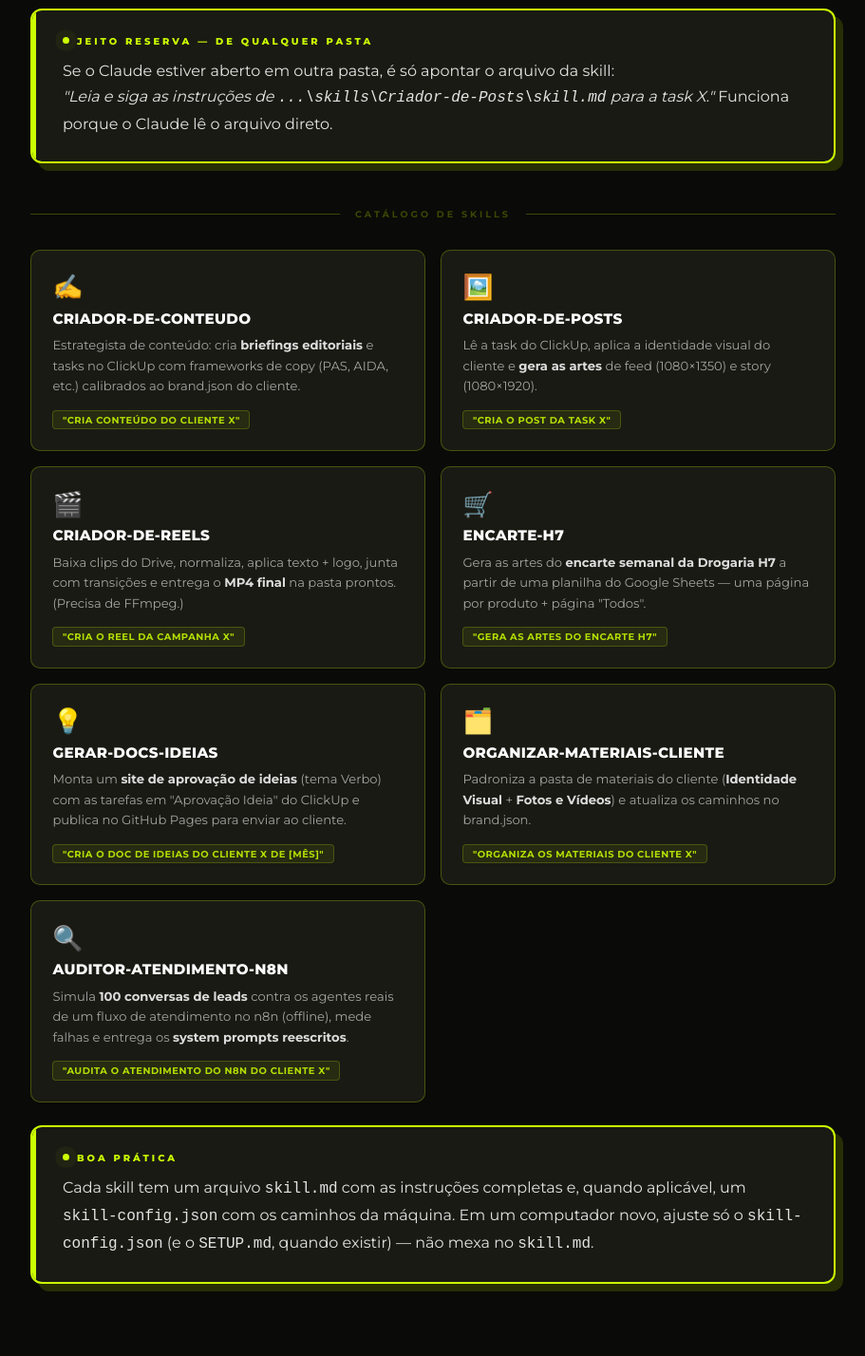
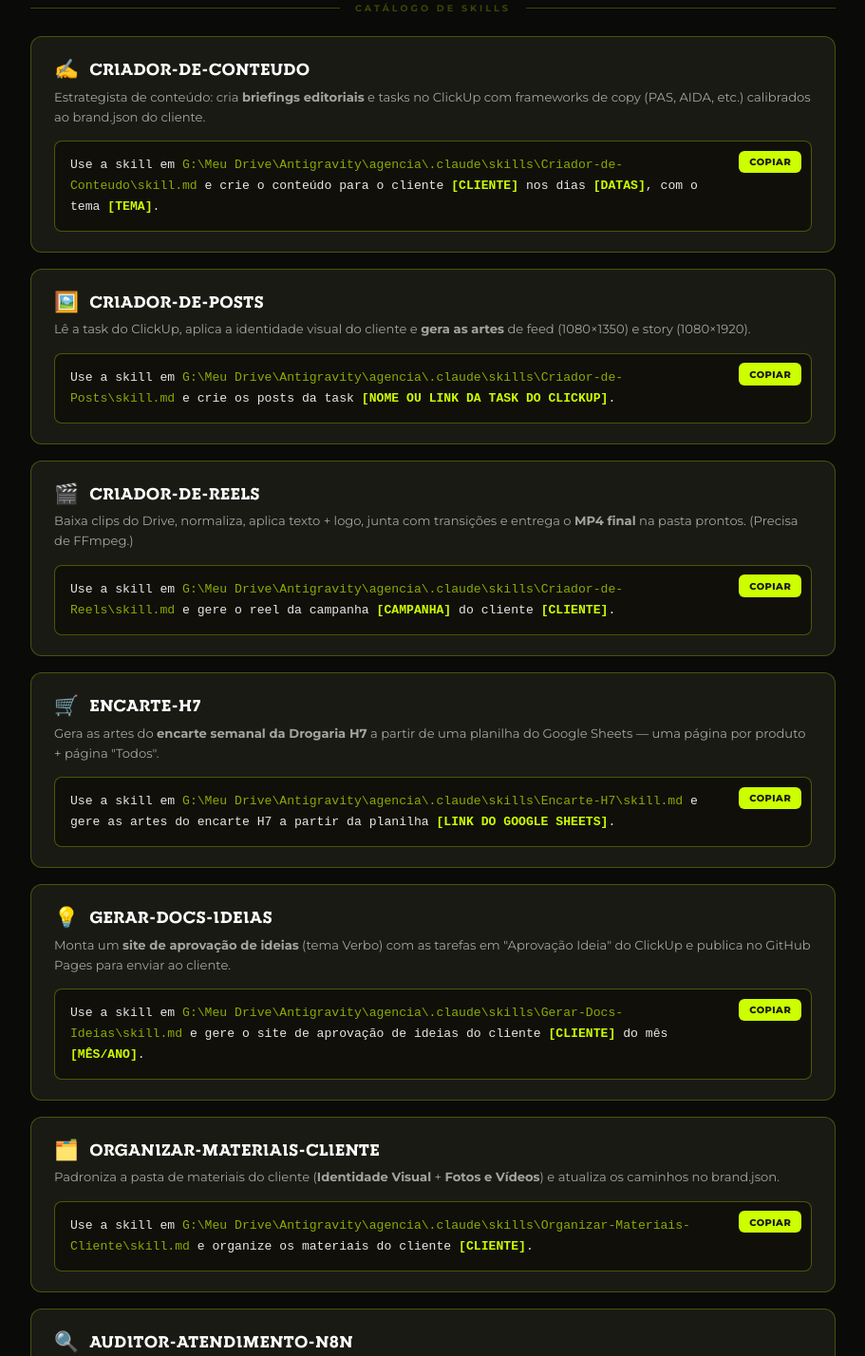
Before and after one commit to SomosVerbo/verbo-manual, a plain HTML site: page index.html in a window 1280 px wide. Shown: the part 6332-7760 px from the top of the page at 95% size, without its empty margins (304-1215 px from the left). Drawn offline with Linux system fonts and the light colour scheme.

Commit message:
Skills: metodo principal por diretorio + prompts-modelo copiaveis

```diff
--- a/index.html
+++ b/index.html
@@ -397,6 +397,46 @@
         }
         .code-body .k { color: var(--color-accent); font-weight: 700; }
         .code-body .c { color: rgba(255,255,255,0.45); }
+
+        /* ── Skill list (catálogo com prompts copiáveis) ── */
+        .skill-list { display: flex; flex-direction: column; gap: 1.1rem; margin: 1.5rem 0; }
+        .skill-item {
+            background: var(--color-primary);
+            border: 1px solid rgba(204,255,0,0.25);
+            border-radius: 12px; padding: 1.3rem 1.5rem;
+            transition: border-color 0.25s ease;
+        }
+        .skill-item:hover { border-color: var(--color-accent); }
+        .skill-item-head { display: flex; align-items: center; gap: 0.7rem; margin-bottom: 0.4rem; }
+        .skill-item-head .icon { font-size: 1.3rem; }
+        .skill-item-head h3 {
+            font-family: var(--font-heading); font-size: 1.05rem; font-weight: 800;
+            text-transform: uppercase; letter-spacing: 0.3px; color: var(--color-white);
+        }
+        .skill-item .desc { font-size: 0.82rem; line-height: 1.6; color: var(--color-text-dim); margin-bottom: 0.9rem; }
+        .prompt-box {
+            position: relative;
+            background: #100f0a;
+            border: 1px solid rgba(204,255,0,0.3);
+            border-radius: 8px;
+            padding: 0.9rem 6.5rem 0.9rem 1rem;
+            font-family: 'Courier New', monospace;
+            font-size: 0.82rem; line-height: 1.65;
+            color: rgba(255,255,255,0.9);
+            word-break: break-word;
+        }
+        .prompt-box .var { color: var(--color-accent); font-weight: 700; }
+        .prompt-box .path { color: rgba(204,255,0,0.65); }
+        .copy-btn {
+            position: absolute; top: 0.6rem; right: 0.6rem;
+            background: var(--color-accent); color: var(--color-primary);
+            border: none; border-radius: 6px; cursor: pointer;
+            padding: 0.35rem 0.7rem; font-family: var(--font-body);
+            font-size: 0.62rem; font-weight: 800; text-transform: uppercase; letter-spacing: 0.5px;
+            transition: all 0.2s;
+        }
+        .copy-btn:hover { transform: scale(1.06); }
+        .copy-btn.copied { background: #4ade80; }
 
         /* ── Flow steps ── */
         .flow { display: flex; flex-direction: column; gap: 0.85rem; margin: 1.5rem 0; }
@@ -1022,86 +1062,99 @@
                 <p class="lead-text">
                     As <strong>skills</strong> são "ferramentas" prontas do Claude Code criadas pela
                     Verbo — fluxos especializados (criar posts, reels, encartes, organizar materiais,
-                    auditar atendimento...) que você aciona com um comando. Elas ficam na pasta
+                    auditar atendimento...). Elas ficam na pasta
                     <code>G:\Meu Drive\Antigravity\agencia\.claude\skills</code>, no Drive, então
                     estão disponíveis em <strong>qualquer computador da agência</strong>.
                 </p>
 
                 <div class="objetivo-block">
-                    <div class="objetivo-label"><span class="pulse-dot"></span> Como usar — jeito recomendado</div>
+                    <div class="objetivo-label"><span class="pulse-dot"></span> Como usar</div>
                     <div class="objetivo-text">
-                        Abra o <strong>Claude Code na pasta <code>G:\Meu Drive\Antigravity\agencia</code></strong>.
-                        Assim ele descobre as skills automaticamente e você as chama digitando
-                        <strong>/</strong> + o nome (ex: <strong>/Criador-de-Posts</strong>) — ou apenas
-                        pedindo em linguagem natural ("cria o post da task X"). Não precisa informar o
-                        caminho. Vale em todo PC com o Drive sincronizado, sem instalar nada.
-                    </div>
-                </div>
-
-                <div class="callout">
-                    <div class="objetivo-label"><span class="pulse-dot"></span> Jeito reserva — de qualquer pasta</div>
-                    <div class="objetivo-text">
-                        Se o Claude estiver aberto em outra pasta, é só apontar o arquivo da skill:
-                        <br><em>"Leia e siga as instruções de
-                        <code>...\skills\Criador-de-Posts\skill.md</code> para a task X."</em>
-                        Funciona porque o Claude lê o arquivo direto.
+                        Escolha a skill abaixo, clique em <strong>Copiar</strong>, cole o prompt no
+                        Claude Code e troque apenas as partes em <strong>[COLCHETES]</strong> pela
+                        informação do seu caso. O prompt já aponta o arquivo da skill pelo
+                        <strong>caminho completo</strong>, então funciona <strong>de qualquer pasta e em
+                        qualquer máquina</strong> da agência — sem precisar instalar nada nem abrir o
+                        Claude numa pasta específica.
                     </div>
                 </div>
 
                 <div class="phase-divider"><span>catálogo de skills</span></div>
 
-                <div class="card-grid" style="margin-top:2rem;">
-                    <div class="info-card">
-                        <span class="card-icon">✍️</span>
-                        <h3 class="card-title">Criador-de-Conteudo</h3>
-                        <p class="card-desc">Estrategista de conteúdo: cria <strong>briefings editoriais</strong> e tasks no ClickUp com frameworks de copy (PAS, AIDA, etc.) calibrados ao brand.json do cliente.</p>
-                        <span class="card-tag">"cria conteúdo do cliente X"</span>
+                <div class="skill-list">
+                    <div class="skill-item">
+                        <div class="skill-item-head"><span class="icon">✍️</span><h3>Criador-de-Conteudo</h3></div>
+                        <p class="desc">Estrategista de conteúdo: cria <strong>briefings editoriais</strong> e tasks no ClickUp com frameworks de copy (PAS, AIDA, etc.) calibrados ao brand.json do cliente.</p>
+                        <div class="prompt-box">
+                            <button class="copy-btn" data-copy="Use a skill em G:\Meu Drive\Antigravity\agencia\.claude\skills\Criador-de-Conteudo\skill.md e crie o conteúdo para o cliente [CLIENTE] nos dias [DATAS], com o tema [TEMA].">Copiar</button>
+                            Use a skill em <span class="path">G:\Meu Drive\Antigravity\agencia\.claude\skills\Criador-de-Conteudo\skill.md</span> e crie o conteúdo para o cliente <span class="var">[CLIENTE]</span> nos dias <span class="var">[DATAS]</span>, com o tema <span class="var">[TEMA]</span>.
+                        </div>
                     </div>
-                    <div class="info-card">
-                        <span class="card-icon">🖼️</span>
-                        <h3 class="card-title">Criador-de-Posts</h3>
-                        <p class="card-desc">Lê a task do ClickUp, aplica a identidade visual do cliente e <strong>gera as artes</strong> de feed (1080×1350) e story (1080×1920).</p>
-                        <span class="card-tag">"cria o post da task X"</span>
+
+                    <div class="skill-item">
+                        <div class="skill-item-head"><span class="icon">🖼️</span><h3>Criador-de-Posts</h3></div>
+                        <p class="desc">Lê a task do ClickUp, aplica a identidade visual do cliente e <strong>gera as artes</strong> de feed (1080×1350) e story (1080×1920).</p>
+                        <div class="prompt-box">
+                            <button class="copy-btn" data-copy="Use a skill em G:\Meu Drive\Antigravity\agencia\.claude\skills\Criador-de-Posts\skill.md e crie os posts da task [NOME OU LINK DA TASK DO CLICKUP].">Copiar</button>
+                            Use a skill em <span class="path">G:\Meu Drive\Antigravity\agencia\.claude\skills\Criador-de-Posts\skill.md</span> e crie os posts da task <span class="var">[NOME OU LINK DA TASK DO CLICKUP]</span>.
+                        </div>
                     </div>
-                    <div class="info-card">
-                        <span class="card-icon">🎬</span>
-                        <h3 class="card-title">Criador-de-Reels</h3>
-                        <p class="card-desc">Baixa clips do Drive, normaliza, aplica texto + logo, junta com transições e entrega o <strong>MP4 final</strong> na pasta prontos. (Precisa de FFmpeg.)</p>
-                        <span class="card-tag">"cria o reel da campanha X"</span>
+
+                    <div class="skill-item">
+                        <div class="skill-item-head"><span class="icon">🎬</span><h3>Criador-de-Reels</h3></div>
+                        <p class="desc">Baixa clips do Drive, normaliza, aplica texto + logo, junta com transições e entrega o <strong>MP4 final</strong> na pasta prontos. (Precisa de FFmpeg.)</p>
+                        <div class="prompt-box">
+                            <button class="copy-btn" data-copy="Use a skill em G:\Meu Drive\Antigravity\agencia\.claude\skills\Criador-de-Reels\skill.md e gere o reel da campanha [CAMPANHA] do cliente [CLIENTE].">Copiar</button>
+                            Use a skill em <span class="path">G:\Meu Drive\Antigravity\agencia\.claude\skills\Criador-de-Reels\skill.md</span> e gere o reel da campanha <span class="var">[CAMPANHA]</span> do cliente <span class="var">[CLIENTE]</span>.
+                        </div>
                     </div>
-                    <div class="info-card">
-                        <span class="card-icon">🛒</span>
-                        <h3 class="card-title">Encarte-H7</h3>
-                        <p class="card-desc">Gera as artes do <strong>encarte semanal da Drogaria H7</strong> a partir de uma planilha do Google Sheets — uma página por produto + página "Todos".</p>
-                        <span class="card-tag">"gera as artes do encarte H7"</span>
+
+                    <div class="skill-item">
+                        <div class="skill-item-head"><span class="icon">🛒</span><h3>Encarte-H7</h3></div>
+                        <p class="desc">Gera as artes do <strong>encarte semanal da Drogaria H7</strong> a partir de uma planilha do Google Sheets — uma página por produto + página "Todos".</p>
+                        <div class="prompt-box">
+                            <button class="copy-btn" data-copy="Use a skill em G:\Meu Drive\Antigravity\agencia\.claude\skills\Encarte-H7\skill.md e gere as artes do encarte H7 a partir da planilha [LINK DO GOOGLE SHEETS].">Copiar</button>
+                            Use a skill em <span class="path">G:\Meu Drive\Antigravity\agencia\.claude\skills\Encarte-H7\skill.md</span> e gere as artes do encarte H7 a partir da planilha <span class="var">[LINK DO GOOGLE SHEETS]</span>.
+                        </div>
                     </div>
-                    <div class="info-card">
-                        <span class="card-icon">💡</span>
-                        <h3 class="card-title">Gerar-Docs-Ideias</h3>
-                        <p class="card-desc">Monta um <strong>site de aprovação de ideias</strong> (tema Verbo) com as tarefas em "Aprovação Ideia" do ClickUp e publica no GitHub Pages para enviar ao cliente.</p>
-                        <span class="card-tag">"cria o doc de ideias do cliente X de [mês]"</span>
+
+                    <div class="skill-item">
+                        <div class="skill-item-head"><span class="icon">💡</span><h3>Gerar-Docs-Ideias</h3></div>
+                        <p class="desc">Monta um <strong>site de aprovação de ideias</strong> (tema Verbo) com as tarefas em "Aprovação Ideia" do ClickUp e publica no GitHub Pages para enviar ao cliente.</p>
+                        <div class="prompt-box">
+                            <button class="copy-btn" data-copy="Use a skill em G:\Meu Drive\Antigravity\agencia\.claude\skills\Gerar-Docs-Ideias\skill.md e gere o site de aprovação de ideias do cliente [CLIENTE] do mês [MÊS/ANO].">Copiar</button>
+                            Use a skill em <span class="path">G:\Meu Drive\Antigravity\agencia\.claude\skills\Gerar-Docs-Ideias\skill.md</span> e gere o site de aprovação de ideias do cliente <span class="var">[CLIENTE]</span> do mês <span class="var">[MÊS/ANO]</span>.
+                        </div>
                     </div>
-                    <div class="info-card">
-                        <span class="card-icon">🗂️</span>
-                        <h3 class="card-title">Organizar-Materiais-Cliente</h3>
-                        <p class="card-desc">Padroniza a pasta de materiais do cliente (<strong>Identidade Visual</strong> + <strong>Fotos e Vídeos</strong>) e atualiza os caminhos no brand.json.</p>
-                        <span class="card-tag">"organiza os materiais do cliente X"</span>
+
+                    <div class="skill-item">
+                        <div class="skill-item-head"><span class="icon">🗂️</span><h3>Organizar-Materiais-Cliente</h3></div>
+                        <p class="desc">Padroniza a pasta de materiais do cliente (<strong>Identidade Visual</strong> + <strong>Fotos e Vídeos</strong>) e atualiza os caminhos no brand.json.</p>
+                        <div class="prompt-box">
+                            <button class="copy-btn" data-copy="Use a skill em G:\Meu Drive\Antigravity\agencia\.claude\skills\Organizar-Materiais-Cliente\skill.md e organize os materiais do cliente [CLIENTE].">Copiar</button>
+                            Use a skill em <span class="path">G:\Meu Drive\Antigravity\agencia\.claude\skills\Organizar-Materiais-Cliente\skill.md</span> e organize os materiais do cliente <span class="var">[CLIENTE]</span>.
+                        </div>
                     </div>
-                    <div class="info-card">
-                        <span class="card-icon">🔍</span>
-                        <h3 class="card-title">Auditor-Atendimento-n8n</h3>
-                        <p class="card-desc">Simula <strong>100 conversas de leads</strong> contra os agentes reais de um fluxo de atendimento no n8n (offline), mede falhas e entrega os <strong>system prompts reescritos</strong>.</p>
-                        <span class="card-tag">"audita o atendimento do n8n do cliente X"</span>
+
+                    <div class="skill-item">
+                        <div class="skill-item-head"><span class="icon">🔍</span><h3>Auditor-Atendimento-n8n</h3></div>
+                        <p class="desc">Simula <strong>100 conversas de leads</strong> contra os agentes reais de um fluxo de atendimento no n8n (offline), mede falhas e entrega os <strong>system prompts reescritos</strong>.</p>
+                        <div class="prompt-box">
+                            <button class="copy-btn" data-copy="Use a skill em G:\Meu Drive\Antigravity\agencia\.claude\skills\Auditor-Atendimento-n8n\skill.md e audite o atendimento do n8n do cliente [CLIENTE].">Copiar</button>
+                            Use a skill em <span class="path">G:\Meu Drive\Antigravity\agencia\.claude\skills\Auditor-Atendimento-n8n\skill.md</span> e audite o atendimento do n8n do cliente <span class="var">[CLIENTE]</span>.
+                        </div>
                     </div>
                 </div>
 
                 <div class="callout">
-                    <div class="objetivo-label"><span class="pulse-dot"></span> Boa prática</div>
+                    <div class="objetivo-label"><span class="pulse-dot"></span> Boas práticas</div>
                     <div class="objetivo-text">
-                        Cada skill tem um arquivo <code>skill.md</code> com as instruções completas e,
-                        quando aplicável, um <code>skill-config.json</code> com os caminhos da máquina.
-                        Em um computador novo, ajuste só o <code>skill-config.json</code> (e o
-                        <code>SETUP.md</code>, quando existir) — não mexa no <code>skill.md</code>.
+                        Cada skill tem um <code>skill.md</code> com as instruções completas e, quando
+                        aplicável, um <code>skill-config.json</code> com os caminhos da máquina. Em um PC
+                        novo, ajuste só o <code>skill-config.json</code> (e o <code>SETUP.md</code>, quando
+                        existir) — nunca o <code>skill.md</code>. Os prompts acima usam o caminho no
+                        <code>G:</code>; se em alguma máquina o Drive estiver em outra letra, troque o
+                        <code>G:</code> no início do caminho.
                     </div>
                 </div>
             </section>
@@ -1185,6 +1238,27 @@
             });
         }, { rootMargin: '0px 0px -10% 0px', threshold: 0.05 });
         document.querySelectorAll('.reveal').forEach(el => reveal.observe(el));
+
+        // ── Copiar prompt das skills ──
+        document.querySelectorAll('.copy-btn').forEach(btn => {
+            btn.addEventListener('click', () => {
+                const text = btn.getAttribute('data-copy');
+                const done = () => {
+                    btn.textContent = 'Copiado!'; btn.classList.add('copied');
+                    setTimeout(() => { btn.textContent = 'Copiar'; btn.classList.remove('copied'); }, 1600);
+                };
+                if (navigator.clipboard && navigator.clipboard.writeText) {
+                    navigator.clipboard.writeText(text).then(done).catch(() => fallbackCopy(text, done));
+                } else { fallbackCopy(text, done); }
+            });
+        });
+        function fallbackCopy(text, cb) {
+            const ta = document.createElement('textarea');
+            ta.value = text; ta.style.position = 'fixed'; ta.style.opacity = '0';
+            document.body.appendChild(ta); ta.select();
+            try { document.execCommand('copy'); cb(); } catch (e) {}
+            document.body.removeChild(ta);
+        }
 
         // ── Support Chat Widget ──
         const SUPPORT_WEBHOOK = 'https://automacoes-verbo-n8n.xpddsl.easypanel.host/webhook/manual-suporte';
```
Also changed, not shown: n8n-manual-suporte.json (+1 -1 lines).
